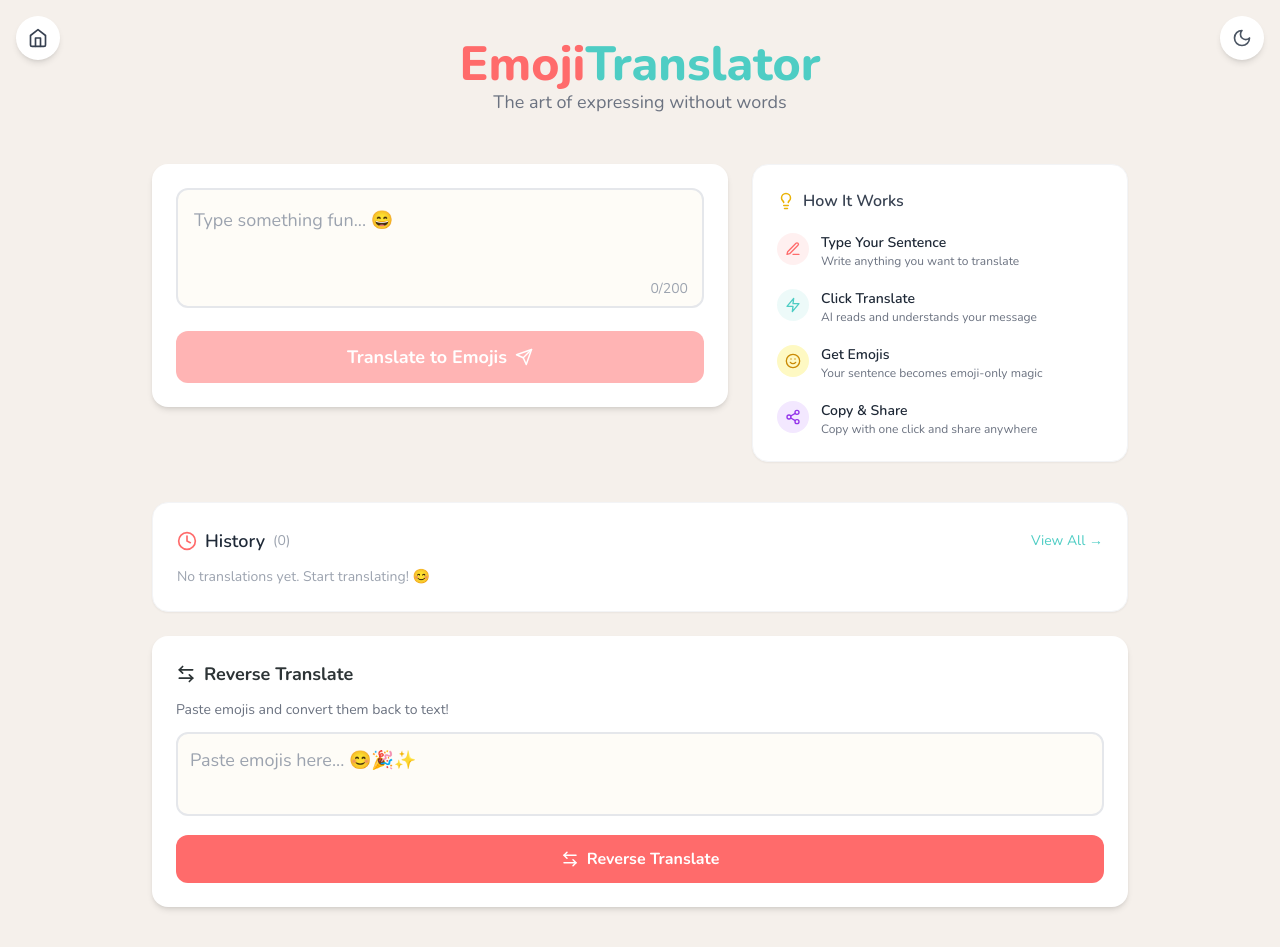
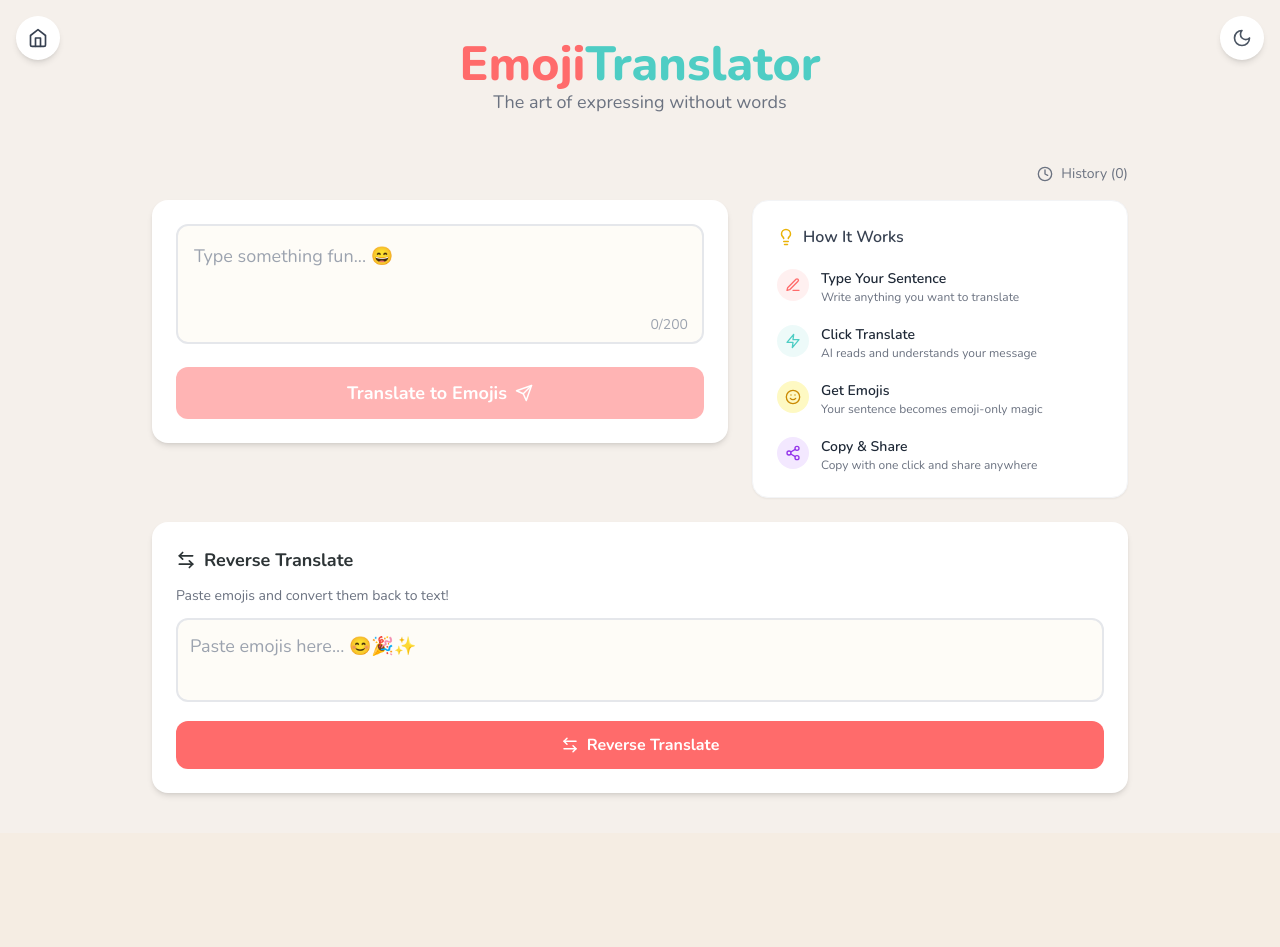
Before and after one commit to SHABNAMAHMADII/emoji-translator, a React (Vite) app: page / in a window 1280 px wide. Both pictures are taken after a click on the button "Get Started". After the commit the page ends 833 px from the top, so only its background shows below. Built offline with nearby package versions, Linux system fonts and the light colour scheme; no server answers.

Commit message:
Update App.jsx

```diff
--- a/src/App.jsx
+++ b/src/App.jsx
@@ -71,7 +71,6 @@ function App() {
     setDarkMode(!darkMode);
   };
 
-  // Show Landing Page
   if (showLanding) {
     return (
       <LandingPage
@@ -82,7 +81,6 @@ function App() {
     );
   }
 
-  // Show History Page
   if (showHistoryPage) {
     return (
       <HistoryPage
@@ -96,7 +94,6 @@ function App() {
     );
   }
 
-  // Main App
   return (
     <div className="min-h-screen bg-[#f5f0eb] dark:bg-[#0f172a] transition-colors duration-300">
       {/* Back to Home Button */}
@@ -124,7 +121,18 @@ function App() {
       <div className="max-w-5xl mx-auto px-4 sm:px-6 py-6 sm:py-10">
         <Header />
 
-        <div className="grid grid-cols-1 lg:grid-cols-5 gap-6 mt-6">
+        {/* History Button in Header */}
+        <div className="flex justify-end mt-2">
+          <button
+            onClick={() => setShowHistoryPage(true)}
+            className="flex items-center gap-2 text-sm text-gray-500 dark:text-gray-400 hover:text-coral dark:hover:text-[#e94560] transition-colors font-medium"
+          >
+            <Clock size={16} />
+            History ({history.length})
+          </button>
+        </div>
+
+        <div className="grid grid-cols-1 lg:grid-cols-5 gap-6 mt-4">
           <div className="lg:col-span-3 space-y-6">
             <TranslationForm onTranslate={handleTranslate} isLoading={isLoading} />
 
@@ -143,32 +151,6 @@ function App() {
           </div>
         </div>
 
-        {/* History Section - Only "View All" Button */}
-        <div className="mt-10">
-          <div className="bg-white dark:bg-[#1e293b] rounded-2xl shadow-sm p-6 border border-gray-100 dark:border-[#334155]">
-            <div className="flex justify-between items-center">
-              <div className="flex items-center gap-2">
-                <Clock size={20} className="text-coral" />
-                <h2 className="text-lg font-semibold text-gray-800 dark:text-white">
-                  History
-                </h2>
-                <span className="text-sm font-normal text-gray-400">({history.length})</span>
-              </div>
-              <button
-                onClick={() => setShowHistoryPage(true)}
-                className="text-sm text-teal hover:text-coral transition-colors font-medium"
-              >
-                View All →
-              </button>
-            </div>
-            {history.length === 0 && (
-              <p className="text-sm text-gray-400 dark:text-gray-500 mt-3">
-                No translations yet. Start translating! 😊
-              </p>
-            )}
-          </div>
-        </div>
-
         <EmojiStats history={history} />
         <ReverseTranslate />
       </div>
```
